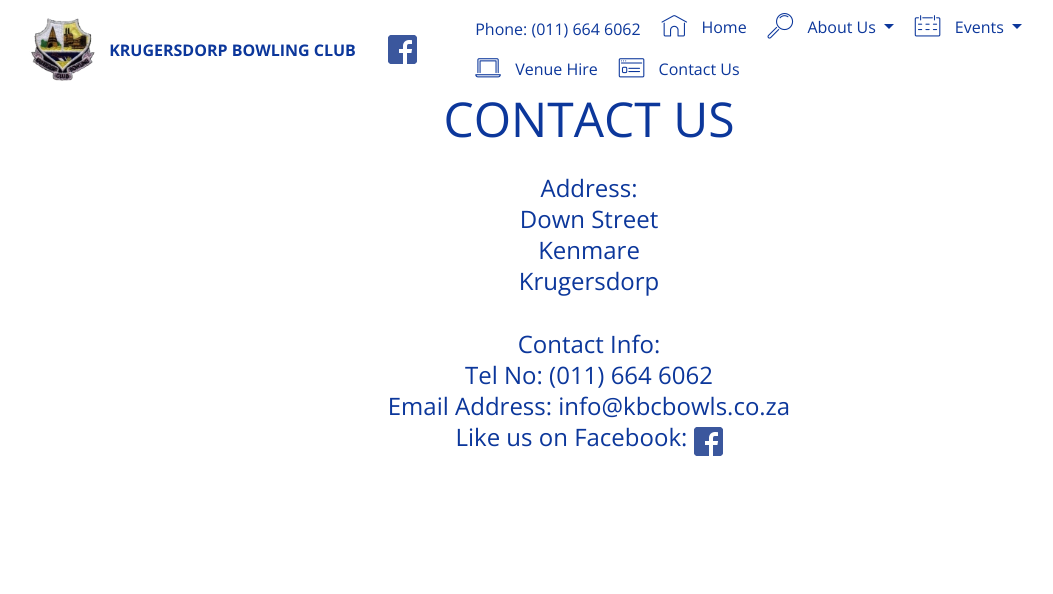
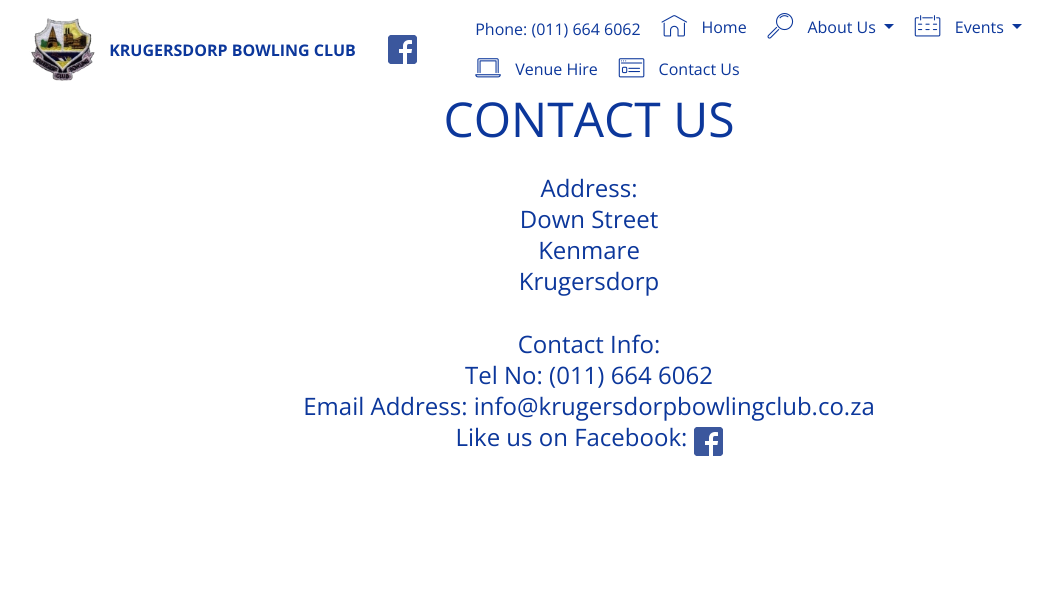
Before and after one commit to DeadlyDuckies/Krugersdorp-Bowling-Club, a PHP site: page /contact.php in a window 1280 px wide. Shown: the top 594 px of the page, without its empty margins (51-1104 px from the left). Run offline with PHP 8.4, Linux system fonts and the light colour scheme; some web fonts are replaced.

Commit message:
Updated contact email address

```diff
--- a/contact.php
+++ b/contact.php
@@ -41,7 +41,7 @@
                             <br>
                             Tel No: (011) 664 6062
                             <br>
-                            Email Address: info@kbcbowls.co.za
+                            Email Address: info@krugersdorpbowlingclub.co.za
                             <br>
                             Like us on Facebook:
                             <a class="navbar-caption text-primary display-7" href="https://www.facebook.com/Krugersdorp-Bowling-Club-338275893029764" target="_blank">
```
